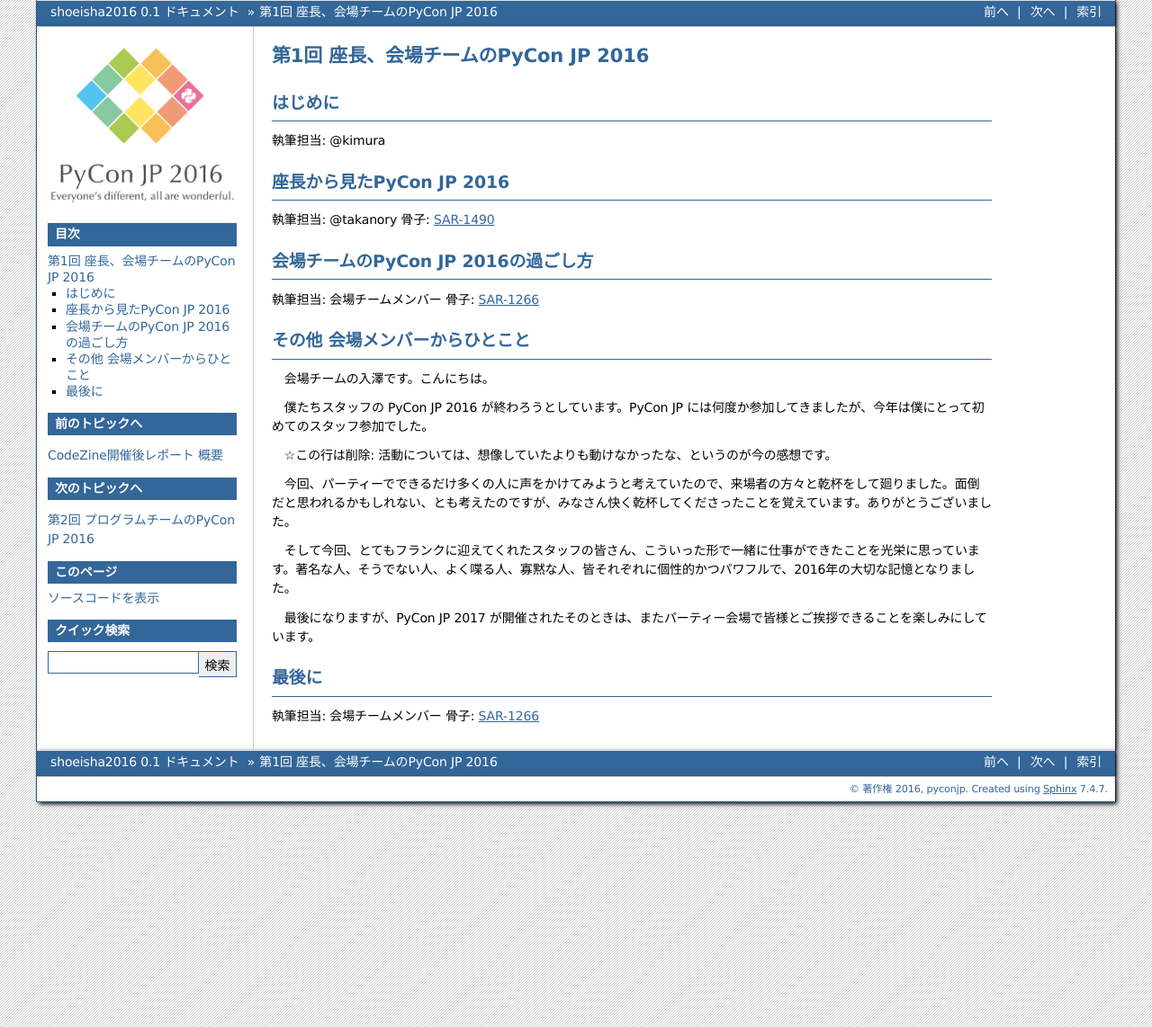
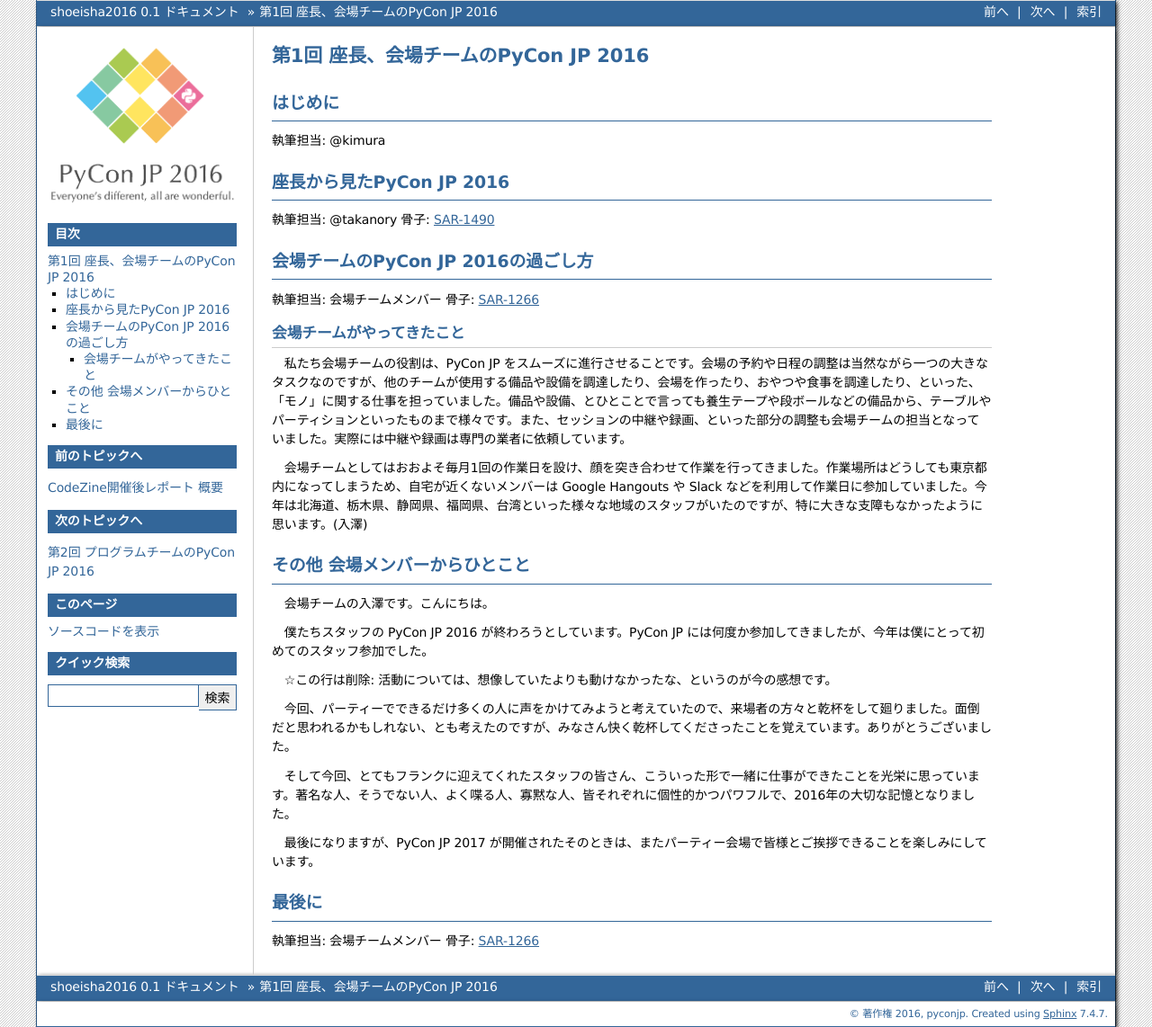
Before and after one commit to pyconjp/shoeisha2016, a Sphinx documentation site: the page built from source/afterreport_01_venue.rst, in a window 1280 px wide. Shown: the whole page at 90% size. Built offline with Sphinx 7.4.7, drawn with Linux system fonts in a browser that asks for light colours.

Commit message:
「会場チームがやってきたこと」 のセクションを追加しました。

```diff
--- a/source/afterreport_01_venue.rst
+++ b/source/afterreport_01_venue.rst
@@ -15,6 +15,13 @@
 ==================================
 執筆担当: 会場チームメンバー
 骨子: `SAR-1266 <https://pyconjp.atlassian.net/browse/SAR-1266>`_
+
+会場チームがやってきたこと
+-------------------------------------------
+
+　私たち会場チームの役割は、PyCon JP をスムーズに進行させることです。会場の予約や日程の調整は当然ながら一つの大きなタスクなのですが、他のチームが使用する備品や設備を調達したり、会場を作ったり、おやつや食事を調達したり、といった、「モノ」に関する仕事を担っていました。備品や設備、とひとことで言っても養生テープや段ボールなどの備品から、テーブルやパーティションといったものまで様々です。また、セッションの中継や録画、といった部分の調整も会場チームの担当となっていました。実際には中継や録画は専門の業者に依頼しています。
+
+　会場チームとしてはおおよそ毎月1回の作業日を設け、顔を突き合わせて作業を行ってきました。作業場所はどうしても東京都内になってしまうため、自宅が近くないメンバーは Google Hangouts や Slack などを利用して作業日に参加していました。今年は北海道、栃木県、静岡県、福岡県、台湾といった様々な地域のスタッフがいたのですが、特に大きな支障もなかったように思います。(入澤)
 
 その他 会場メンバーからひとこと
 =========================================
```
